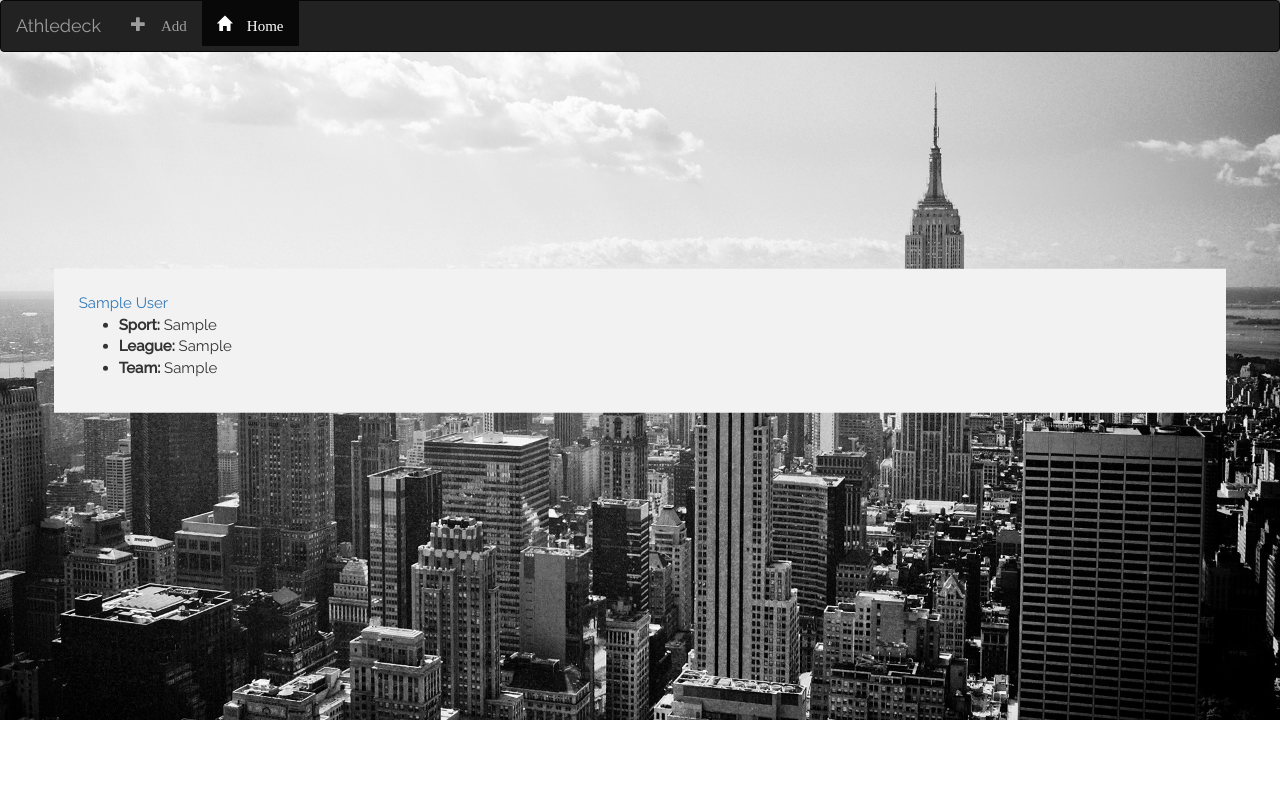
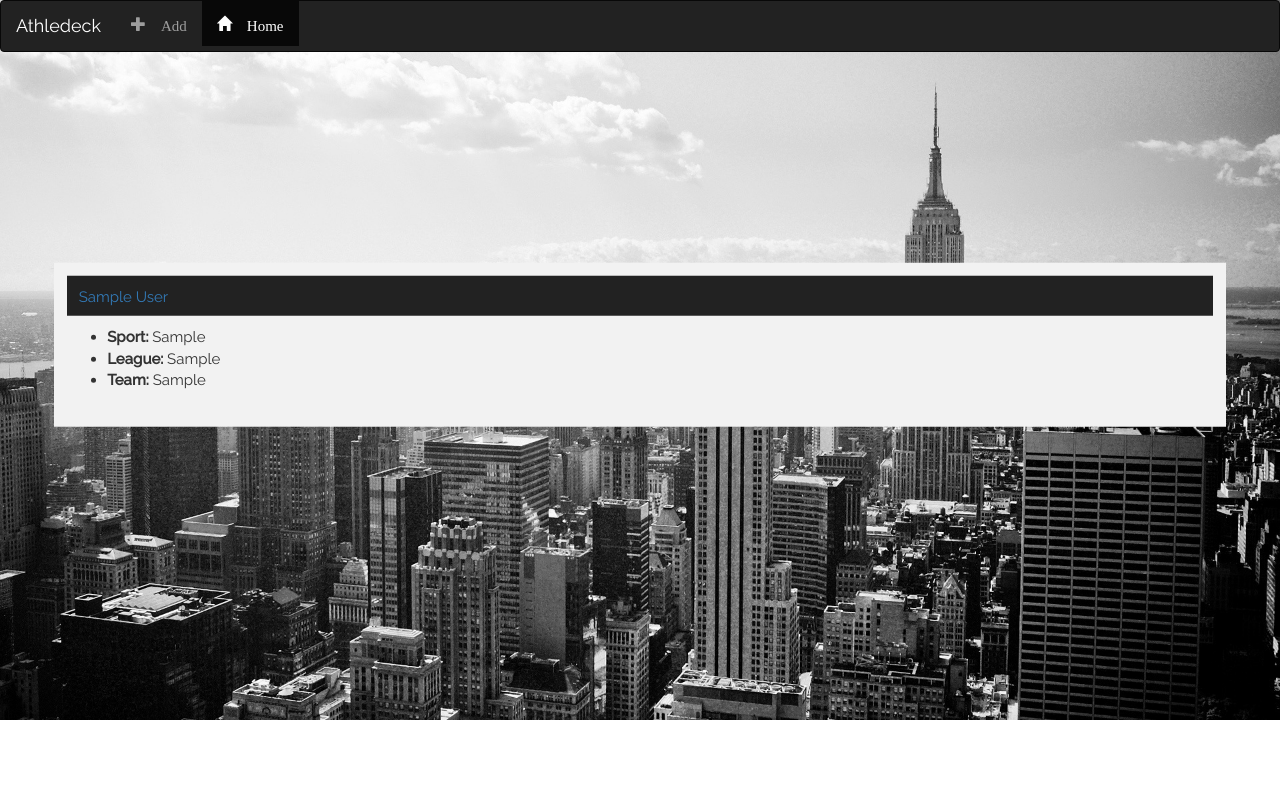
Before and after one commit to jdibiccari/athledeck, a Django app: page / in a window 1280 px wide. Run offline with Django 3.2, Linux system fonts and the light colour scheme; tables that the repository leaves empty hold one stand-in row (values such as "Sample post"); some libraries are stand-ins or nearby versions.

Commit message:
athlete header styling

```diff
--- a/athledeck/templates/athletes/index.html
+++ b/athledeck/templates/athletes/index.html
@@ -5,7 +5,7 @@
 
   {% for athlete in athletes %}
     <div class="athlete-container">
-      <a href="{% url 'athledeck.views.show' pk=athlete.pk %}">{{athlete}}</a>
+      <div class="athlete-header"><a href="{% url 'athledeck.views.show' pk=athlete.pk %}">{{athlete}}</a></div>
       <div class="details">
         <ul>
           <li><strong>Sport:</strong> {{athlete.sport}}</li>
--- a/static/css/athledeck.css
+++ b/static/css/athledeck.css
@@ -1,3 +1,7 @@
+.navbar-inverse .navbar-brand {
+  color: white;
+}
+
 body {
   font-family: 'Raleway', sans-serif;
   font-size: 1.5em;
@@ -30,9 +34,16 @@ form label {
   width: 91.5%;
 }
 
+.athlete-header {
+  background-color: #222;
+  color: white;
+  height: 40px;
+  padding: 1%;
+  margin-bottom: 1%;
+}
+
 .athlete-container {
-  display: block;
-  padding: 1%;
+  margin-bottom: 2%;
 }
 
 .detail-menu {
```
